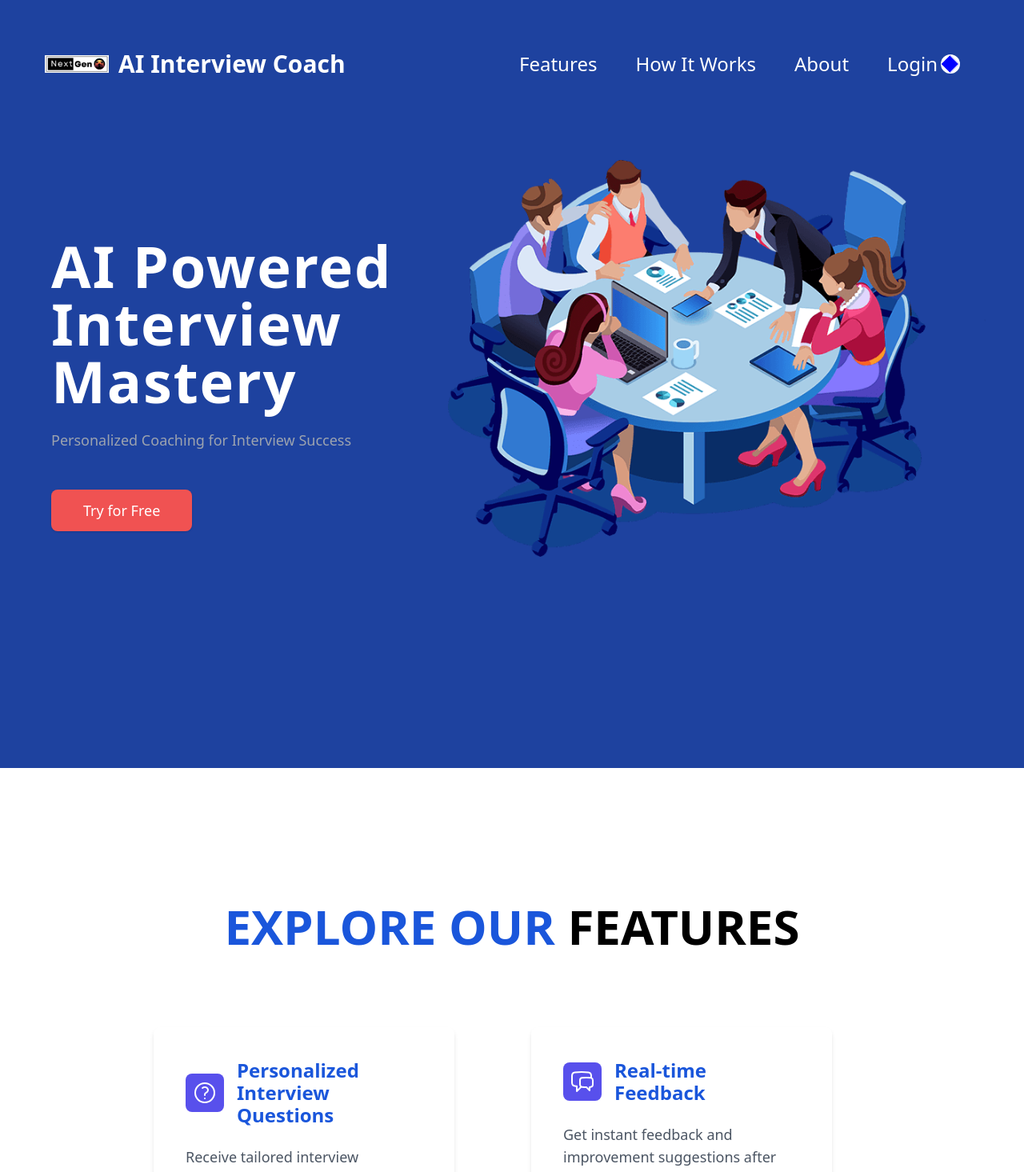
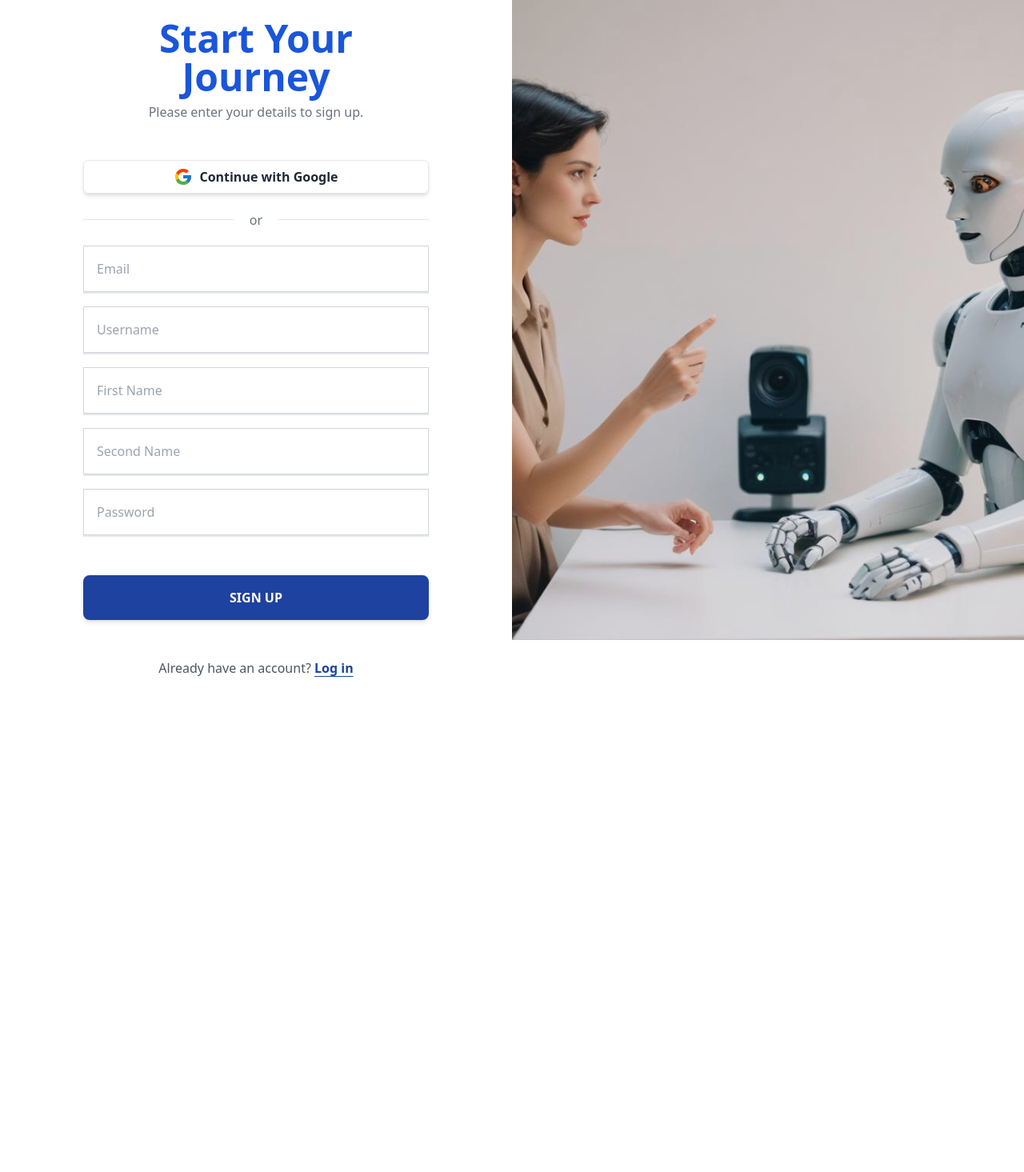
Before and after one commit to bilal1718/NextGen_AI_Interview_Coach, a React (Vite) app: page /register in a window 1280 px wide. Shown: the top 1465 px of the page at 80% size. After the commit the page ends 919 px from the top, so only its background shows below. Built offline with nearby package versions, Linux system fonts and the light colour scheme.

Commit message:
Apply routing

```diff
--- a/src/App.jsx
+++ b/src/App.jsx
@@ -1,22 +1,19 @@
+import { BrowserRouter,Routes,Route } from 'react-router-dom'
 import './App.css'
-import Home from './components/Home'
-import Navbar from './components/Navbar'
-import MyFooter from './components/Footer'
-import HowItWorks from './components/HowItWorks'
-import Features from './components/Features'
-import CallToAction from './components/CallToAction'
+import Landing_Page from './components/Landing_Page'
+import Login from './components/Login'
+import SignUp from './components/SignUp'
 
 function App() {
 
   return (
-    <>
-     <Navbar />
-     <Home />
-     <Features />
-     <CallToAction />
-     <HowItWorks />
-     <MyFooter />
-    </>
+    <BrowserRouter>
+    <Routes>
+    <Route path="/" element={<Landing_Page />} />
+    <Route path="/login" element={<Login />} />
+    <Route path="/register" element={<SignUp />} />
+     </Routes>
+    </BrowserRouter>
   )
 }
 
```
